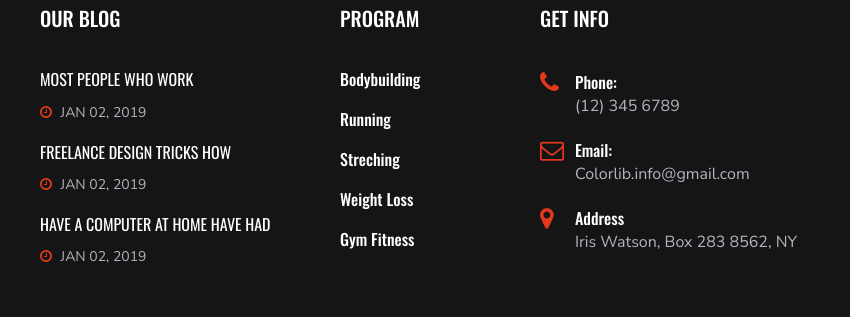
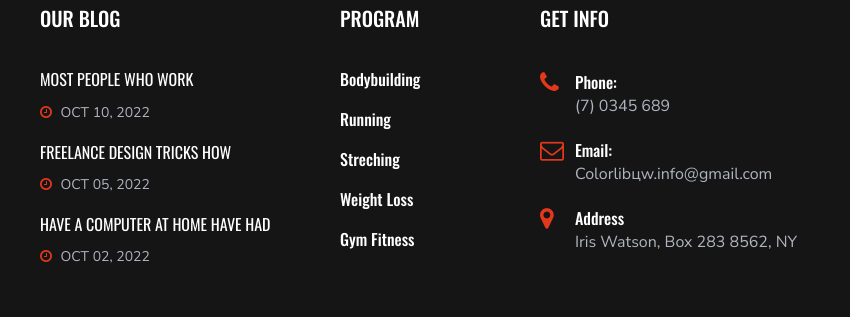
Before and after one commit to yabelousik/kardisen, a plain HTML site: page index.html in a window 1280 px wide. Shown: the part 7754-8071 px from the top of the page, 415-1265 px from the left. Drawn offline with nearby package versions, Linux system fonts and the light colour scheme.

Commit message:
Update index.html

```diff
--- a/index.html
+++ b/index.html
@@ -8,7 +8,7 @@
     <meta name="keywords" content="Activitar, unica, creative, html">
     <meta name="viewport" content="width=device-width, initial-scale=1.0">
     <meta http-equiv="X-UA-Compatible" content="ie=edge">
-    <title>Activitar | Template</title>
+    <title>КАРДИСЕН | Купить с доставкой</title>
 
     <!-- Google Font -->
     <link href="https://fonts.googleapis.com/css?family=Nunito+Sans:400,600,700,800,900&display=swap" rel="stylesheet">
@@ -683,15 +683,15 @@
                         <div class="footer-blog">
                             <a href="#" class="fb-item">
                                 <h6>Most people who work</h6>
-                                <span class="blog-time"><i class="fa fa-clock-o"></i> Jan 02, 2019</span>
+                                <span class="blog-time"><i class="fa fa-clock-o"></i> Oct 10, 2022</span>
                             </a>
                             <a href="#" class="fb-item">
                                 <h6>Freelance Design Tricks How </h6>
-                                <span class="blog-time"><i class="fa fa-clock-o"></i> Jan 02, 2019</span>
+                                <span class="blog-time"><i class="fa fa-clock-o"></i> Oct 05, 2022</span>
                             </a>
                             <a href="#" class="fb-item">
                                 <h6>have a computer at home have had </h6>
-                                <span class="blog-time"><i class="fa fa-clock-o"></i> Jan 02, 2019</span>
+                                <span class="blog-time"><i class="fa fa-clock-o"></i> Oct 02, 2022</span>
                             </a>
                         </div>
                     </div>
@@ -715,12 +715,12 @@
                             <li>
                                 <i class="fa fa-phone"></i>
                                 <span>Phone:</span>
-                                (12) 345 6789
+                                (7) 0345 689
                             </li>
                             <li>
                                 <i class="fa fa-envelope-o"></i>
                                 <span>Email:</span>
-                                Colorlib.info@gmail.com
+                                Colorlibцw.info@gmail.com
                             </li>
                             <li>
                                 <i class="fa fa-map-marker"></i>
```
